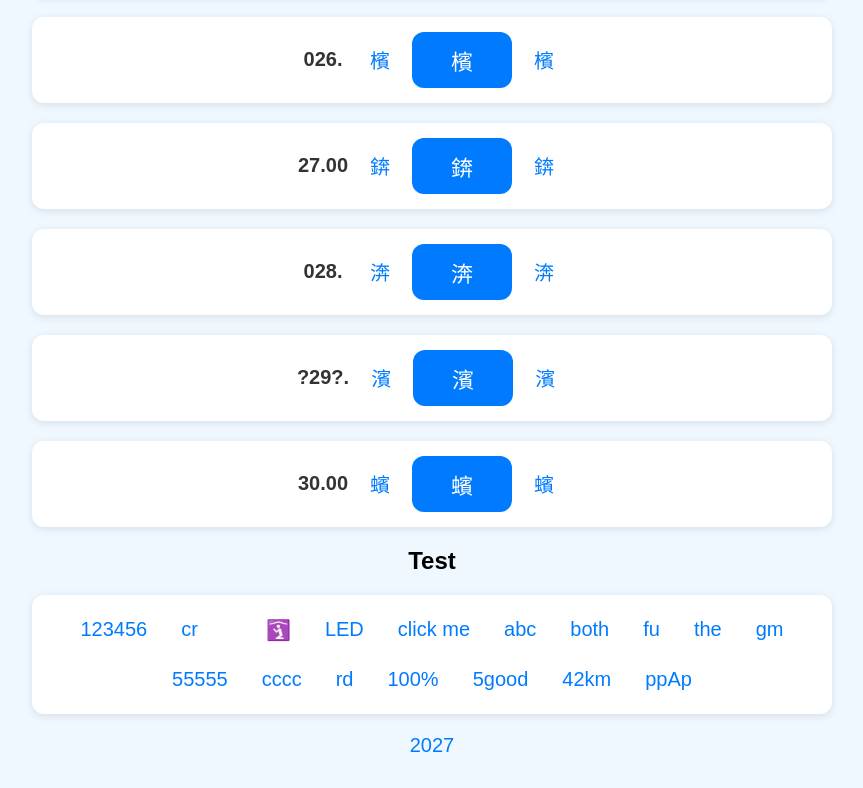
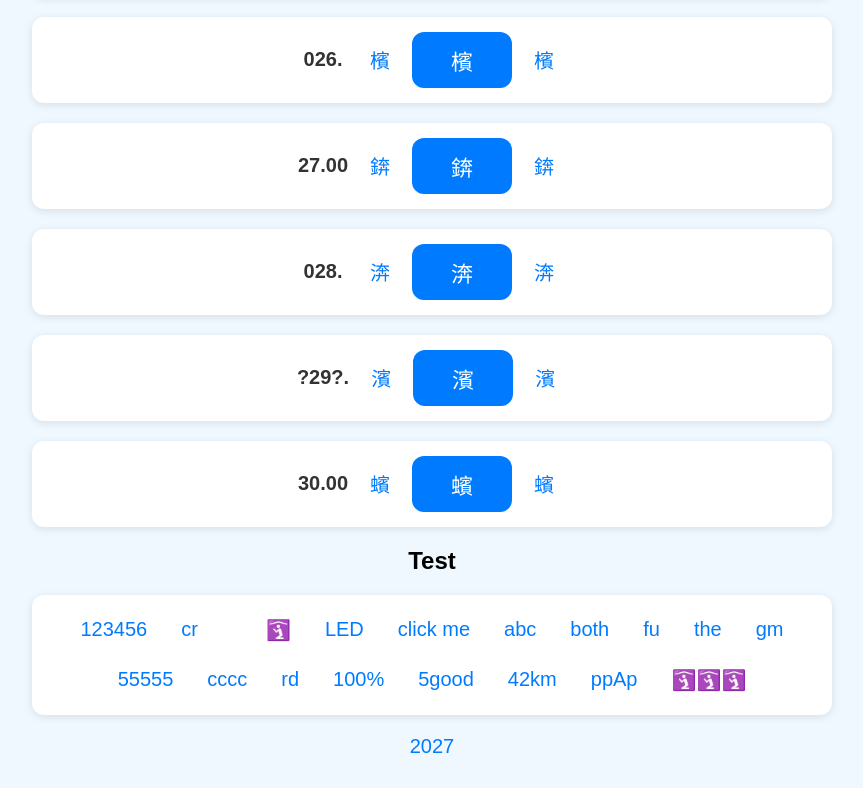
Before and after one commit to hw2801hw/paradox, a plain HTML site: page index.html in a window 1280 px wide. Shown: the part 2752-3540 px from the top of the page, without its empty margins (208-1071 px from the left). Drawn offline with Linux system fonts and the light colour scheme.

Commit message:
Update index.html

```diff
--- a/index.html
+++ b/index.html
@@ -422,6 +422,7 @@
             <a href="https://hw2801hw.github.io/paradox/good5" class="side-link">5good</a>
             <a href="https://hw2801hw.github.io/paradox/42" class="side-link">42km</a>
             <a href="https://hw2801hw.github.io/paradox/op" class="side-link">ppAp</a>
+            <a href="https://hw2801hw.github.io/paradox/🛐" class="side-link">🛐🛐🛐</a>
         </div>
 
 	<a href="https://hw2801hw.github.io/paradox/2027" class="side-link">2027</a>
```
